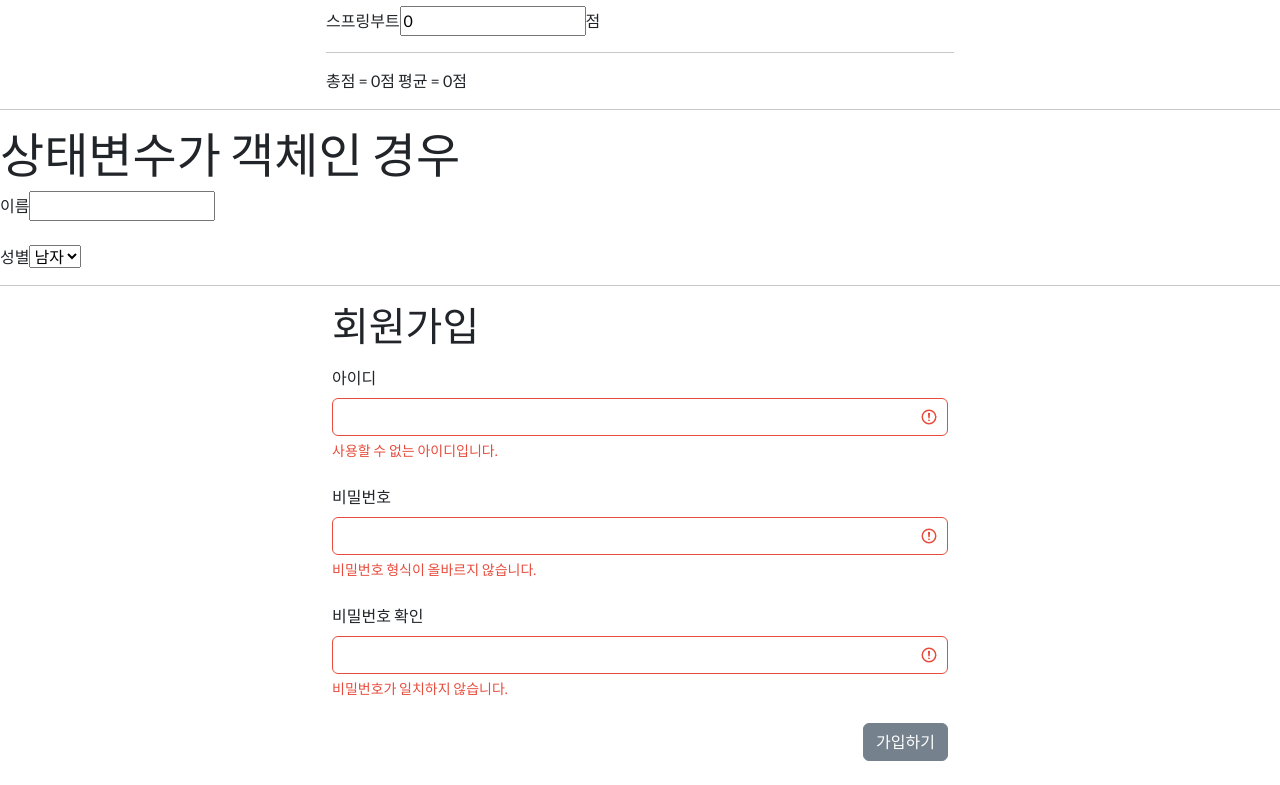
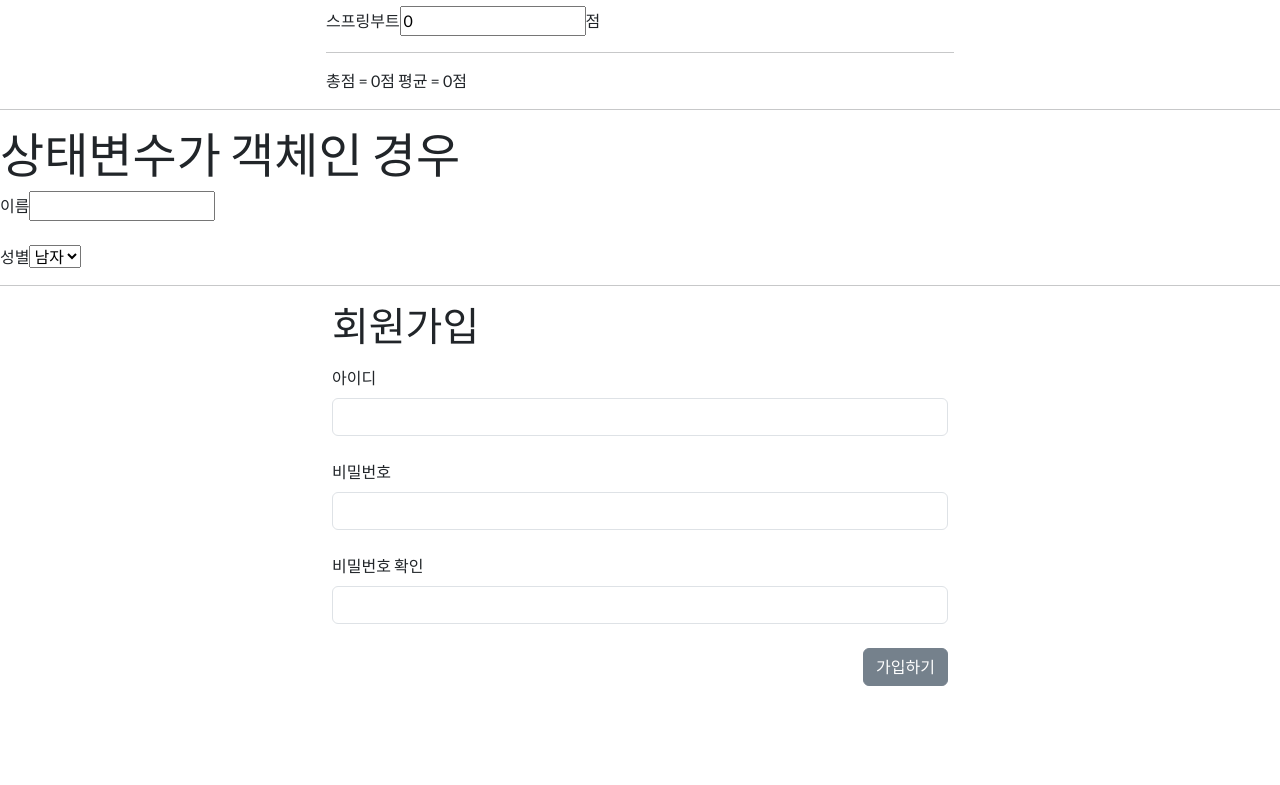
Before and after one commit to seonmikwak/kwak-react, a React (Create React App) app in the folder demo03/: page / in a window 1280 px wide. Shown: the part 1363-2148 px from the top of the page. After the commit the page ends 2073 px from the top, so only its background shows below. Built offline with nearby package versions, Linux system fonts and the light colour scheme.

Commit message:
blur 처리 구현

```diff
--- a/demo03/src/components/Exam07.js
+++ b/demo03/src/components/Exam07.js
@@ -10,31 +10,34 @@ const Exam07 = () =>{
     });
 
     const[result, setResult] = useState({//검사결과
-        memberId:false,
-        memberPw:false,
-        memberPwRe:false
+        memberId:null,
+        memberPw:null,
+        memberPwRe:null
     });
     //입력데이터가 변하면 검사결과가 자동으로 계산되도록 처리
-    useEffect(()=>{
-        //console.log("member가 변했습니다.");
+    const checkMember = ()=>{
+        // console.log("member가 변했습니다.");
         //ID검사
         const idRegex = /^[a-z][a-z0-9]{7,19}$/;
-        const idMatch = idRegex.test(member.memberId);
+        const idMatch = member.memberId.length === 0 ? null : idRegex.test(member.memberId);
 
         //PW검사
         const pwRegex = /^[A-Za-z0-9!@#$]{8,16}$/;
-        const pwMatch = pwRegex.test(member.memberPw);
+        const pwMatch = member.memberPw.length === 0 ? null : pwRegex.test(member.memberPw);
 
         //PW-RE검사
         // const pwReMatch = 비밀번호 1글자 이상 && 비밀번호 == 비밀번호 확인값;
-        const pwReMatch = member.memberPw.length > 0 && member.memberPw === member.memberPwRe;
+        const pwReMatch = member.memberPwRe.length === 0 ? null :
+                    member.memberPw.length > 0 && member.memberPw === member.memberPwRe;
 
         setResult({
             memberId : idMatch,
             memberPw : pwMatch,
             memberPwRe : pwReMatch
         });
-    },[member]);
+    };
+
+    // useEffect(checkMember,[member]);
 
     //객체의 상태를 한 번에 변경하는 함수를 구현
     const changeMember = (e)=>{
@@ -61,10 +64,11 @@ const Exam07 = () =>{
                         <div className="col">
                             <label className="form-label">아이디</label>
                             <input type="text" name="memberId" value={member.memberId}
-                                onChange={changeMember}
+                                onChange={changeMember} onBlur={checkMember}
                                 className={`
                                     form-control
-                                    ${result.memberId ? 'is-valid' : 'is-invalid'}
+                                    ${result.memberId === true ? 'is-valid' : ''}
+                                    ${result.memberId === false ? 'is-invalid' : ''}
                                     `}
                             />
                             <div className="valid-feedback">멋진 아이디입니다.</div>
@@ -76,10 +80,11 @@ const Exam07 = () =>{
                         <div className="col">
                         <label className="form-label">비밀번호</label>
                             <input type="password" name="memberPw" value={member.memberPw}
-                                onChange={changeMember}
+                                onChange={changeMember} onBlur={checkMember}
                                 className={`
                                     form-control
-                                    ${result.memberPw ? 'is-valid' : 'is-invalid'}
+                                    ${result.memberPw === true ? 'is-valid' : ''}
+                                    ${result.memberPw === false ? 'is-invalid' : ''}
                                 `}/>
                             <div className="valid-feedback">올바른 형식의 비밀번호입니다.</div>
                             <div className="invalid-feedback">비밀번호 형식이 올바르지 않습니다.</div>
@@ -90,10 +95,11 @@ const Exam07 = () =>{
                         <div className="col">
                             <label className="form-label">비밀번호 확인</label>
                             <input type="password" name="memberPwRe" value={member.memberPwRe}
-                                    onChange={changeMember}
+                                    onChange={changeMember} onBlur={checkMember}
                                     className={`
                                         form-control
-                                        ${result.memberPwRe ? 'is-valid' : 'is-invalid'}
+                                        ${result.memberPwRe === true ? 'is-valid' : ''}
+                                        ${result.memberPwRe === false ? 'is-invalid' : ''}
                                     `}/>
                             <div className="valid-feedback">비밀번호가 일치합니다.</div>
                             <div className="invalid-feedback">비밀번호가 일치하지 않습니다.</div>
@@ -105,8 +111,8 @@ const Exam07 = () =>{
                     <div className="row my-4">
                         <div className="col text-end">
                             <button type="submit" className="btn btn-primary"
-                                disabled={!(result.memberId && result.memberPw
-                                            && result.memberPwRe)}>가입하기</button>
+                                disabled={!(result.memberId === true && result.memberPw === true
+                                            && result.memberPwRe === true)}>가입하기</button>
                         </div>
                     </div>
 
```
